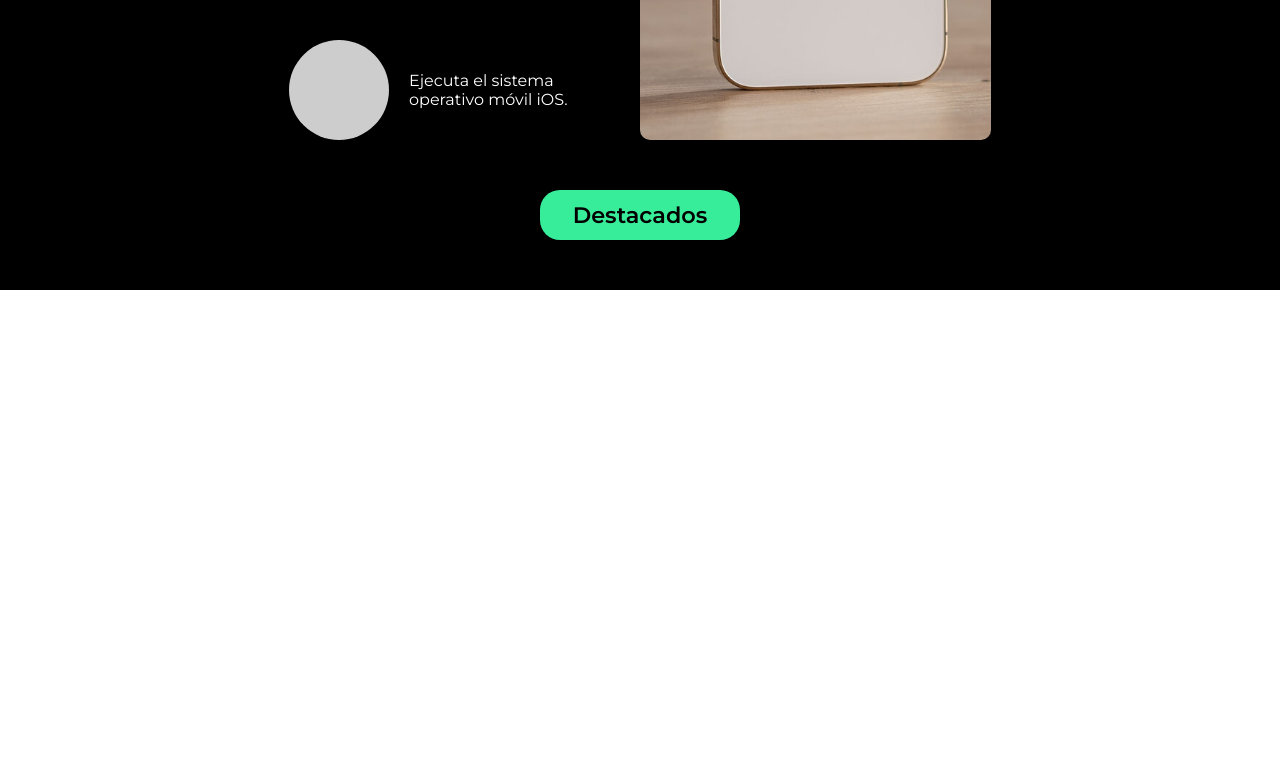
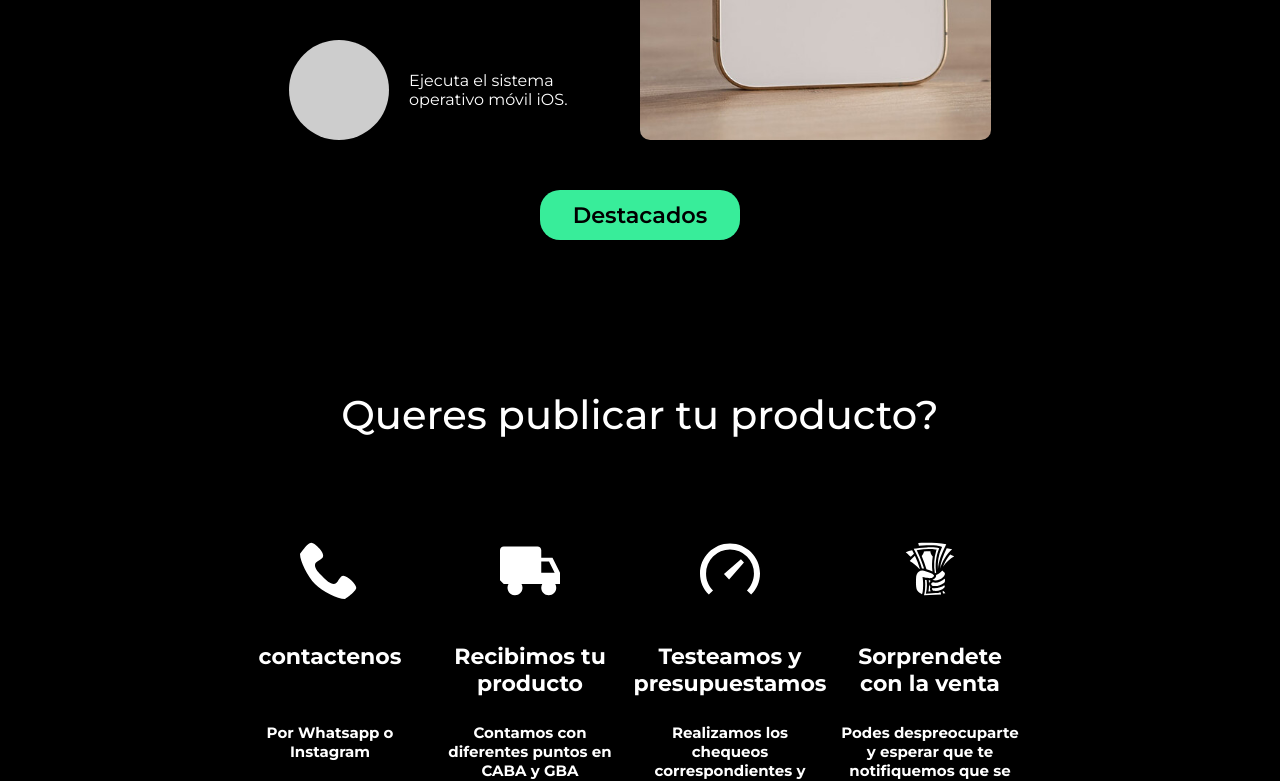
Before and after one commit to joacomonte/oldVersion-Revisado, a React (Create React App) app in the folder client/: page / in a window 1280 px wide. Shown: the part 2000-2781 px from the top of the page. Before the commit the page ends 2290 px from the top, so only its background shows below. Built offline with nearby package versions, Linux system fonts and the light colour scheme.

Commit message:
querespublicar

```diff
--- a/client/src/App.css
+++ b/client/src/App.css
@@ -3,6 +3,7 @@
     margin: 0;
     padding: 0;
     font-family: 'Montserrat', sans-serif;
+    color: white;
 }
 
 .swiper-button-prev, .swiper-button-next{
--- a/client/src/App.js
+++ b/client/src/App.js
@@ -3,22 +3,23 @@ import './App.css';
 import RevisadoTitle from './components/RevisadoTitle/RevisadoTitle';
 import Shop from './components/Shop/Shop';
 import Confiar from './components/Confiar/Confiar';
-import Navbar from './components/Navbar/Navbar';
-import {Routes, Route} from 'react-router-dom'
 import Sliders from './components/SliderProducts/SliderProducts';
+import HowToPost from './components/HowToPost/HowToPost';
+import WhoWeAre from './components/WoWeAre/WhoWeAre';
+
 
 function App() {
   return (
     <div className="App">
-{/*
-        <Routes>
-          <Route path='/' element={<Navbar/>} />
-        </Routes> */}
+
 
         <RevisadoTitle/>
         <Shop/>
         <Confiar/>
         <Sliders/>
+        <HowToPost/>
+        <WhoWeAre/>
+
 
     </div>
   );
--- /dev/null
+++ b/client/src/components/HowToPost/HowToPost.js
@@ -0,0 +1,55 @@
+import React from 'react'
+import './HowToPostStyle.css'
+import { ImPhone, ImTruck } from "react-icons/im";
+import { SiSpeedtest } from "react-icons/si";
+import { GiTakeMyMoney } from "react-icons/gi";
+
+function HowToPost() {
+
+
+    const iconsSize = 60;
+
+  return (
+
+
+    <div className='Howtopost-Container'>
+
+        <div className='Howtopost-title'>
+            Queres publicar tu producto?
+        </div>
+
+
+        <div className='Howtopost-stepsContainer'>
+
+            <div className='stepContainer'>
+                <div><ImPhone size={iconsSize}/></div>
+                <h2>contactenos</h2>
+                <h3>Por Whatsapp o Instagram</h3>
+                <button className='detailsButton'>WhatsApp</button>
+            </div>
+            <div className='stepContainer'>
+                <div><ImTruck size={iconsSize}/></div>
+                <h2>Recibimos tu producto</h2>
+                <h3>Contamos con diferentes puntos en CABA y GBA <br></br><button>Mas info aca</button></h3>
+
+            </div>
+            <div className='stepContainer'>
+                <div><SiSpeedtest size={iconsSize}/></div>
+                <h2>Testeamos y presupuestamos</h2>
+                <h3>Realizamos los chequeos correspondientes y estimamos un precio de venta. <br></br><button>Mas info aca</button></h3>
+
+
+            </div>
+            <div className='stepContainer'>
+                <div><GiTakeMyMoney size={iconsSize}/></div>
+                <h2>Sorprendete con la venta </h2>
+                <h3>Podes despreocuparte y esperar que te notifiquemos que se concreto la venta!<br></br> <button>Mas info aca</button></h3>
+            </div>
+
+        </div>
+
+    </div>
+  )
+}
+
+export default HowToPost
--- /dev/null
+++ b/client/src/components/HowToPost/HowToPostStyle.css
@@ -0,0 +1,54 @@
+.Howtopost-Container{
+    display: flex;
+    flex-direction: column;
+    justify-content: center;
+    align-items: center;
+    text-align: center;
+}
+.Howtopost-title{
+    display: flex;
+    justify-content: center;
+    align-content: center;
+    text-align: center;
+    width: 80vw;
+    font-size: 2.5rem;
+    font-weight: 500;
+    max-width: 800px;
+    padding: 100px;
+}
+
+.Howtopost-stepsContainer{
+    display: flex;
+    width: 800px;
+    gap: 20px;
+}
+.stepContainer{
+    display: flex;
+    flex-direction: column;
+    justify-content: flex-start;
+    align-items: center;
+    gap: 40px;
+    text-align: center;
+
+    width: 180px;
+}
+.stepContainer > h2{
+    font-size: 22px;
+    height: 40px;
+}
+.stepContainer > h3{
+    font-size: 15px;
+    height: 40px;
+}
+.stepContainer > h3 > button{
+    font-size: 15px;
+    color: #38ED9A;
+    background-color: transparent;
+    cursor: pointer;
+}
+.stepContainer > .detailsButton{
+    font-size: 16px;
+    height: 40px;
+    width: 120px;
+    border-radius: 15px;
+}
--- a/client/src/components/Navbar/Navbar.js
+++ b/client/src/components/Navbar/Navbar.js
@@ -20,13 +20,14 @@ function Navbar() {
       <IconContext.Provider value={{ color: 'black' }}>
         <div className='navbar'>
           <Link to='#' className='menu-bars'>
-            <FaIcons.FaBars onClick={showSidebar} size={40} color={'white'}/>
+            <FaIcons.FaBars onClick={showSidebar} color={'white'}/>
           </Link>
         </div>
+
         <nav className={sidebar ? 'nav-menu active' : 'nav-menu'}>
           <ul className='nav-menu-items' onClick={showSidebar}>
             <li className='navbar-toggle'>
-              <Link to='#' className='menu-bars'>
+              <Link to='#' className='closeButton'>
                 <AiIcons.AiOutlineClose />
               </Link>
             </li>
--- a/client/src/components/Navbar/NavbarStyle.css
+++ b/client/src/components/Navbar/NavbarStyle.css
@@ -3,22 +3,28 @@
     display: flex;
     justify-content: flex-start;
     align-items: center;
+    color:white;
 
 
   }
 
   .menu-bars {
-    margin-top: 5%;
-    margin-left: 5%;
-    font-size: 2rem;
+    font-size: 2.5rem;
+    background: none;
+  }
+  .closeButton{
+    margin-top: 20px;
+    margin-left: 20px;
+
+    font-size: 2.5rem;
     background: none;
   }
 
+
   .nav-menu {
-    margin-top: 4%;
+    margin-top: 30px;
     padding-left: 10px;
     background-color: #38ED9A;
-    width: 15vw;
     min-width: 230px;
     height: auto;
     padding-bottom: 50px;
@@ -43,13 +49,13 @@
     align-items: center;
     padding: 8px 0px 8px 16px;
     list-style: none;
-    height: 60px;
+    height:60px;
   }
 
   .nav-text a {
     text-decoration: none;
     color: #f5f5f5;
-    font-size: 18px;
+    font-size: 20px;
     width: 95%;
     height: 100%;
     display: flex;
@@ -67,6 +73,7 @@
   }
 
   .navbar-toggle {
+
     background-color:  #38ED9A;
     width: 100%;
     height: 80px;
--- a/client/src/components/RevisadoTitle/RevisadoTitle.js
+++ b/client/src/components/RevisadoTitle/RevisadoTitle.js
@@ -2,13 +2,17 @@ import React from 'react'
 import './RevisadoTitle.css';
 import revisadoLogo from '../../images/RevisadoCompleto@4x.png';
 import Navbar from '../Navbar/Navbar';
+import {Routes, Route} from 'react-router-dom'
 
 
 function RevisadoTitle() {
   return (
     <div className='RevisadoContainer'>
       <div className='menuDiv' >
-        <Navbar/>
+      <Routes>
+          <Route path='/' element={<Navbar/>} />
+        </Routes>
+
 
       </div>
           <img className='logo' src={revisadoLogo} alt='hola' ></img>
--- a/client/src/components/SliderProducts/SliderProductsStyle.css
+++ b/client/src/components/SliderProducts/SliderProductsStyle.css
@@ -130,6 +130,7 @@
     border-radius: 20px;
     transition: 300ms;
     cursor: pointer;
+    color:black;
 }
 .detailsButton:hover{
     background-color: black;
--- /dev/null
+++ b/client/src/components/WoWeAre/WhoWeAre.js
@@ -0,0 +1,33 @@
+import React from 'react'
+
+function WhoWeAre() {
+  return (
+    <div className='whoweare-container' >
+        <div className='whoweare-content'>
+            <div className='ourStory'></div>
+            <div className='contacts-container'>
+                <h1 className='title'></h1>
+                <div className='singleContact-container'>
+                    <img></img>
+                    <div className='greenContainer'>
+                        <h2>nombre</h2>
+                        <h3>description</h3>
+                    </div>
+                    <h4>Position<br></br>Mail</h4>
+                </div>
+                <div className='singleContact-container'>
+                    <img></img>
+                    <div className='greenContainer'>
+                        <h2>nombre</h2>
+                        <h3>description</h3>
+                    </div>
+                    <h4>Position<br></br>Mail</h4>
+                </div>
+            </div>
+        </div>
+
+    </div>
+  )
+}
+
+export default WhoWeAre
--- a/client/src/index.css
+++ b/client/src/index.css
@@ -2,6 +2,16 @@ body {
   margin: 0;
   -webkit-font-smoothing: antialiased;
   -moz-osx-font-smoothing: grayscale;
+  background-color: black;
+}
+button{
+  border: none;
+  background-color: grey;
+  -webkit-tap-highlight-color:  rgba(255, 255, 255, 0);
+  cursor: pointer;
+  color:red;
+
+
 }
 
 code {
```
Also changed, not shown: client/src/components/WoWeAre/WhoWeAre.css (added).
